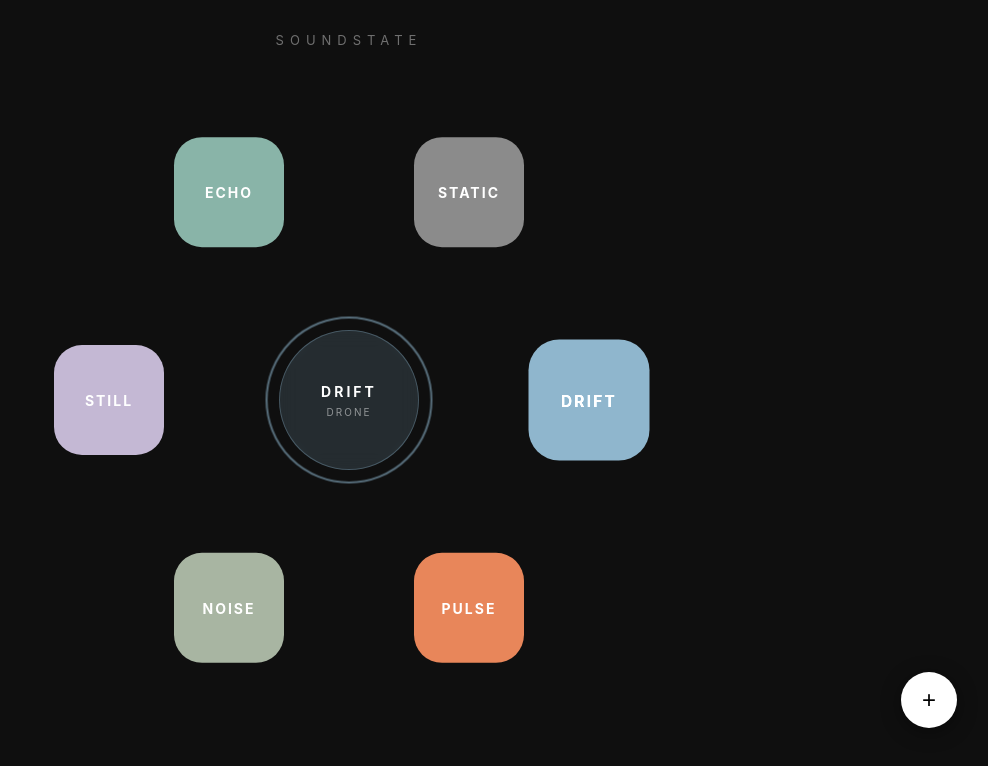
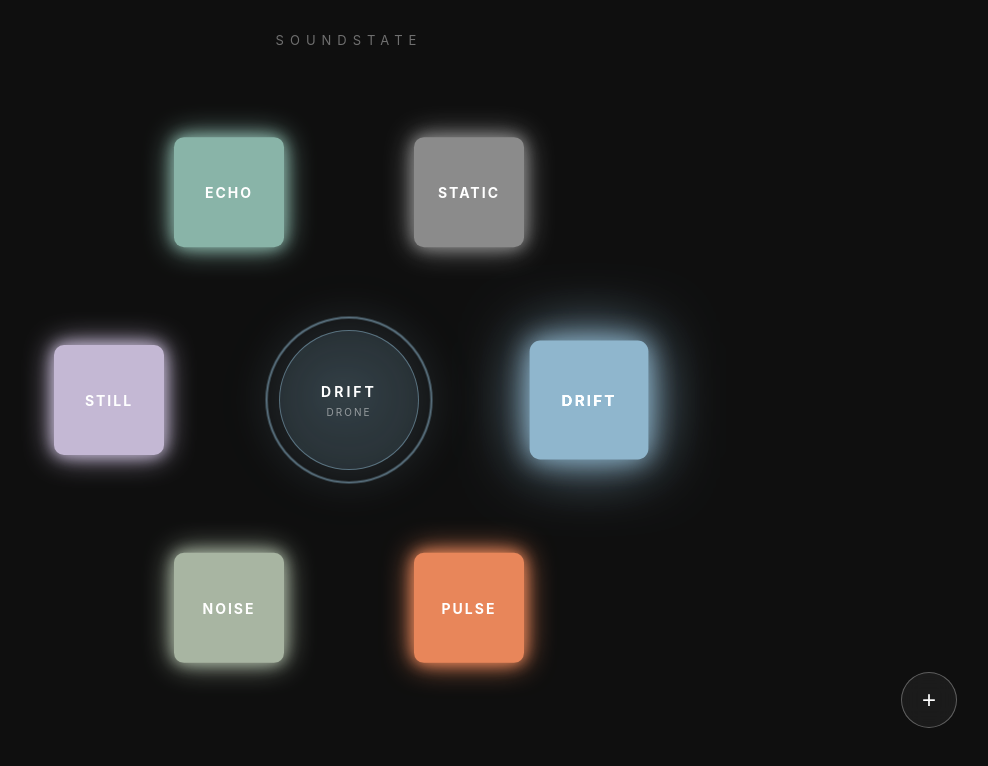
Before and after one commit to YuBlagov/soundstate, a React (Vite) app: page / in a window 1280 px wide. Shown: the top 766 px of the page, without its empty margins (291-1279 px from the left). Built offline with nearby package versions, Linux system fonts and the light colour scheme.

Commit message:
feat: glow effects on cards and center circle

```diff
--- a/src/App.module.css
+++ b/src/App.module.css
@@ -32,20 +32,20 @@
   width: 56px;
   height: 56px;
   border-radius: 50%;
-  border: none;
-  background: white;
-  color: black;
+  border: 1px solid rgba(255, 255, 255, 0.3);
+  background: rgba(255, 255, 255, 0.05);
+  color: white;
   font-size: 24px;
   cursor: pointer;
   display: flex;
   align-items: center;
   justify-content: center;
-  transition: transform 0.2s, box-shadow 0.2s;
-  box-shadow: 0 4px 20px rgba(0, 0, 0, 0.4);
-  z-index: 50;
+  transition: all 0.2s;
+  backdrop-filter: blur(10px);
 }
 
 .addBtn:hover {
+  border-color: rgba(255, 255, 255, 0.6);
   transform: scale(1.1);
   box-shadow: 0 6px 28px rgba(255, 255, 255, 0.2);
 }
--- a/src/components/ActiveState/ActiveState.module.css
+++ b/src/components/ActiveState/ActiveState.module.css
@@ -6,6 +6,8 @@
     display: flex;
     align-items: center;
     justify-content: center;
+    filter: drop-shadow(0 0 20px var(--active-color));
+    transition: filter 0.6s ease;
 }
 
 .ring {
@@ -21,9 +23,9 @@
     flex-direction: column;
     align-items: center;
     gap: 6px;
-    background: color-mix(in srgb, var(--active-color) 20%, transparent);
+    background: color-mix(in srgb, var(--active-color) 15%, transparent);
     /* color of active state */
-    border: 1px solid color-mix(in srgb, var(--active-color) 40%, transparent);
+    border: 1px solid color-mix(in srgb, var(--active-color) 60%, transparent);
     /* color of active state border */
     border-radius: 50%;
     width: 140px;
--- a/src/components/StateCard/StateCard.jsx
+++ b/src/components/StateCard/StateCard.jsx
@@ -5,7 +5,9 @@ function StateCard({ state, isActive, onClick, onEdit, onDelete }) {
     <div
       className={`${styles.card} ${isActive ? styles.active : ''}`}
       onClick={() => onClick(state.id)}
-      style={{ backgroundColor: state.color }}
+      style={{ backgroundColor: state.color,
+        '--card-color': state.color
+       }}
     >
       <span className={styles.name}>{state.name}</span>
 
--- a/src/components/StateCard/StateCard.module.css
+++ b/src/components/StateCard/StateCard.module.css
@@ -2,21 +2,29 @@
   position: relative;
   width: 110px;
   height: 110px;
-  border-radius: 28px;
+  border-radius: 10px;
   display: flex;
   align-items: center;
   justify-content: center;
   cursor: pointer;
   transition: transform 0.3s ease, filter 0.3s ease;
+  box-shadow: 0 0 15px var(--card-color), 0 0 30px var(--card-color);
 }
 .card:hover {
   transform: scale(1.05);
   filter: brightness(1.1);
 }
 
+.card:active {
+  transform: scale(0.93);
+  box-shadow: 0 0 8px var(--card-color);
+  filter: brightness(0.85);
+}
+
 .active {
-  transform: scale(1.1);
+  transform: scale(1.08);
   filter: brightness(1.15);
+  box-shadow: 0 0 25px var(--card-color), 0 0 60px var(--card-color);
 }
 
 .name {
```
